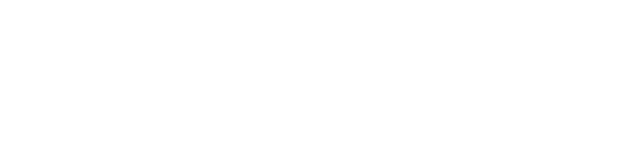
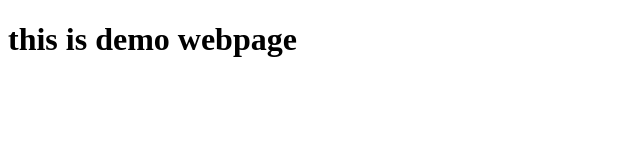
Before and after one commit to nilkantgope7/alexa-voice-assistent, a plain HTML site: page index.html in a window 1280 px wide. Shown: the whole page, without its empty margins (0-640 px from the left). Drawn offline with Linux system fonts and the light colour scheme.

Commit message:
changes and edit html file

```diff
--- a/index.html
+++ b/index.html
@@ -4,8 +4,9 @@
     <meta charset="UTF-8">
     <meta name="viewport" content="width=device-width, initial-scale=1.0">
     <title>Demo Webpage</title>
+
 </head>
 <body>
-
+    <h1> this is demo webpage </h1>
 </body>
 </html>
```
